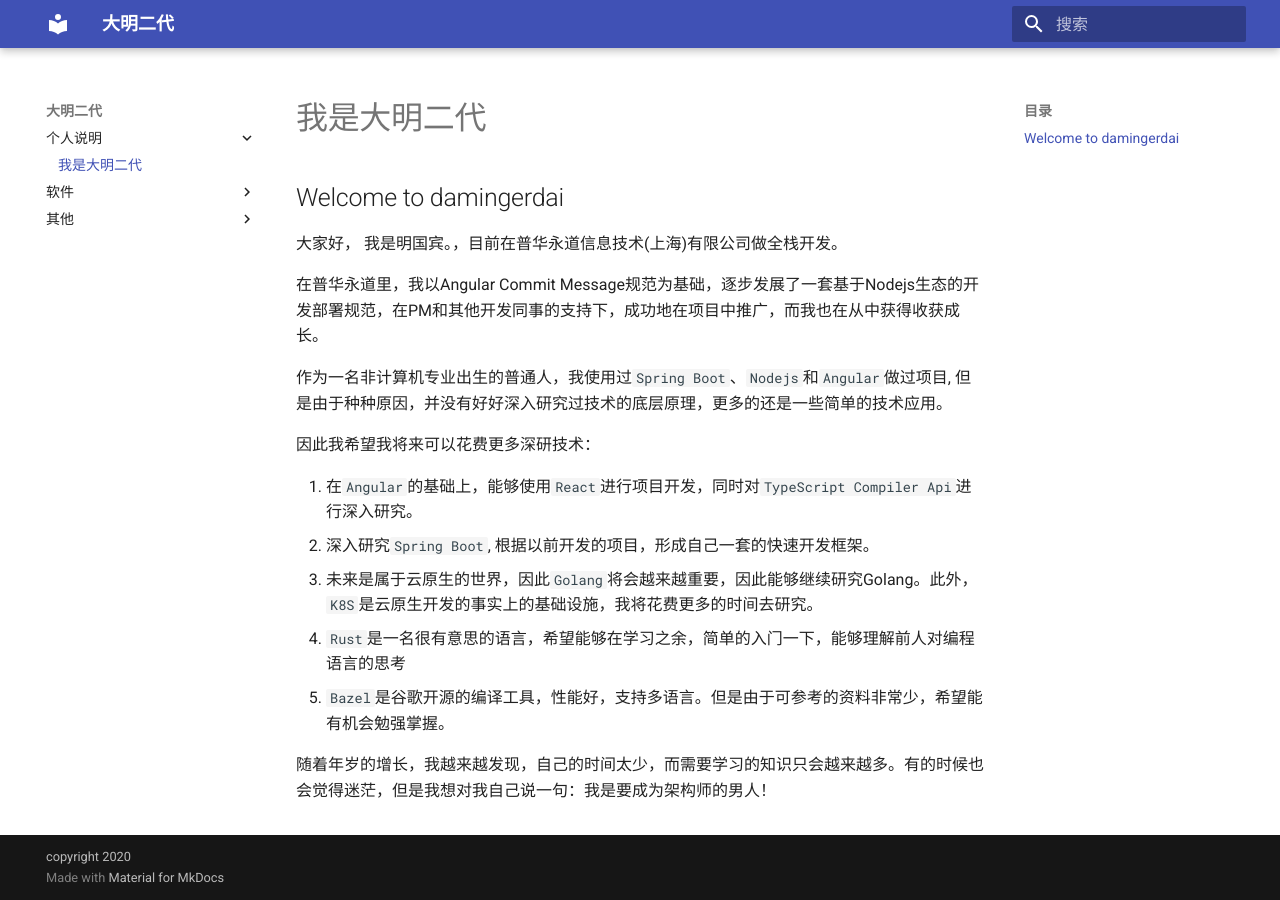
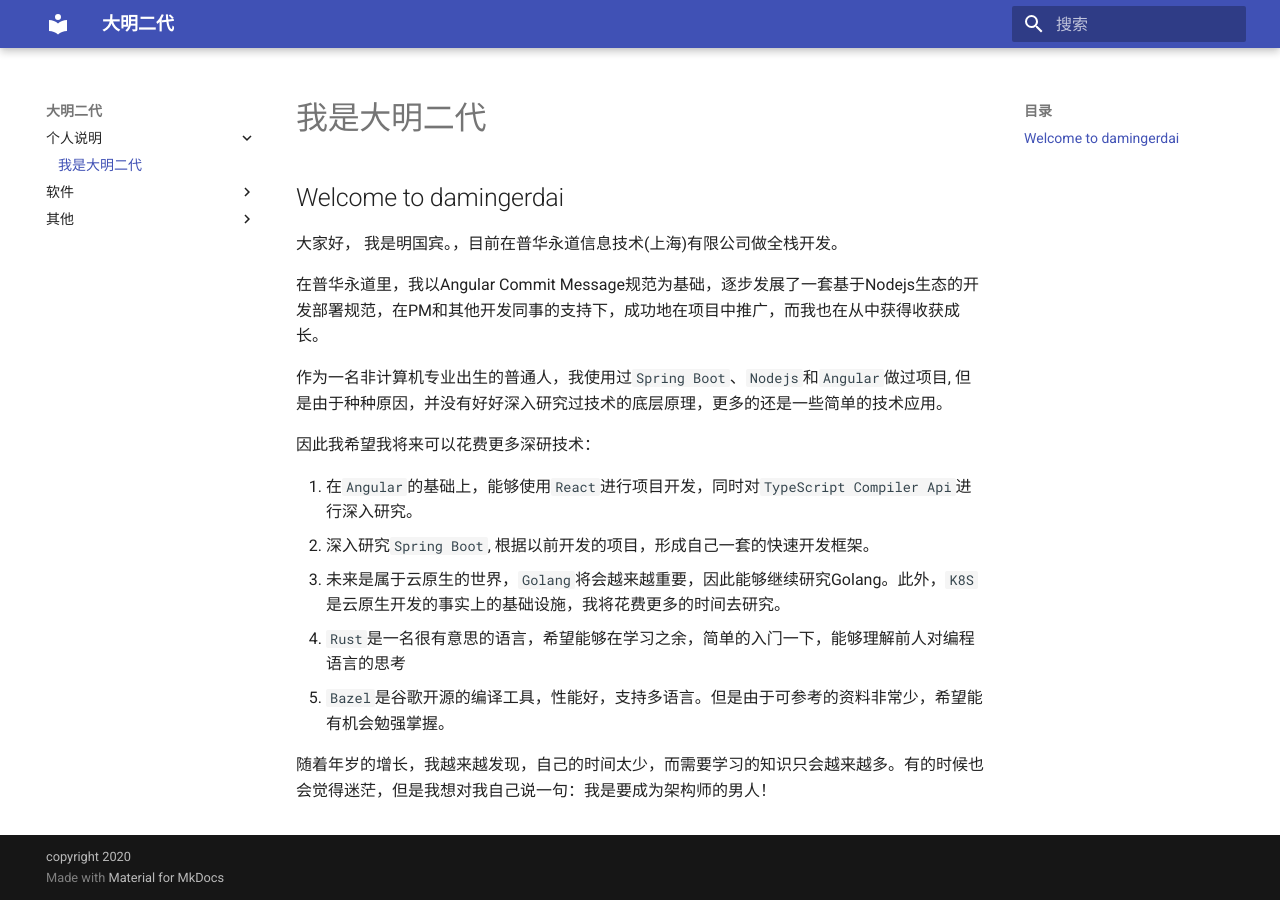
Before and after one commit to damingerdai/damingerdai.github.io, an MkDocs documentation site: the page built from docs/index.md, in a window 1280 px wide. Built offline with MkDocs 1.6.1 and Material for MkDocs 9.7.7, drawn with Linux system fonts in a browser that asks for light colours.

Commit message:
删除‘因此’

```diff
--- a/docs/index.md
+++ b/docs/index.md
@@ -10,7 +10,7 @@
 
 1. 在`Angular`的基础上，能够使用`React`进行项目开发，同时对`TypeScript Compiler Api`进行深入研究。
 2. 深入研究`Spring Boot`, 根据以前开发的项目，形成自己一套的快速开发框架。
-3. 未来是属于云原生的世界，因此`Golang`将会越来越重要，因此能够继续研究Golang。此外，`K8S`是云原生开发的事实上的基础设施，我将花费更多的时间去研究。
+3. 未来是属于云原生的世界，`Golang`将会越来越重要，因此能够继续研究Golang。此外，`K8S`是云原生开发的事实上的基础设施，我将花费更多的时间去研究。
 4. `Rust`是一名很有意思的语言，希望能够在学习之余，简单的入门一下，能够理解前人对编程语言的思考
 5. `Bazel`是谷歌开源的编译工具，性能好，支持多语言。但是由于可参考的资料非常少，希望能有机会勉强掌握。
 
```
